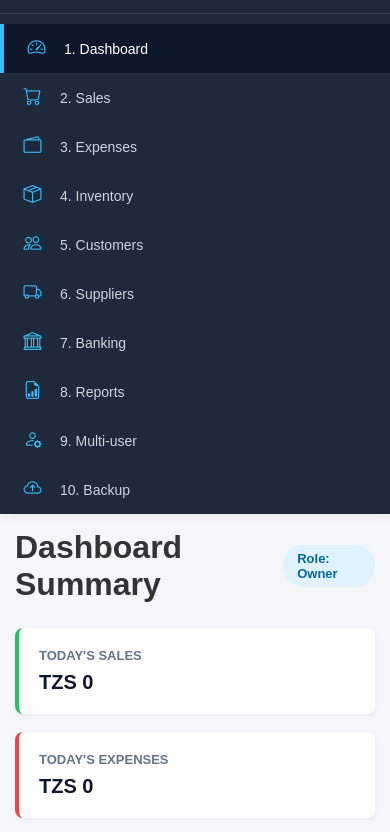
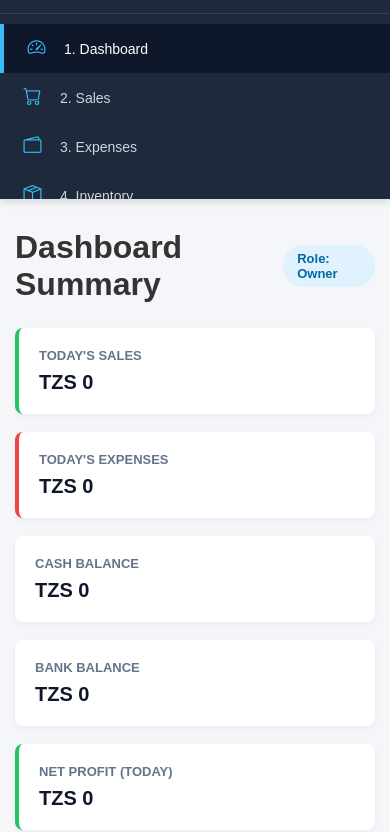
Before and after one commit to mwaki01/wiggle-accounting, a website: page public/index.html in a window 390 px wide. Shown: the part 51-883 px from the top of the page. Drawn offline with nearby package versions, Linux system fonts and the light colour scheme; no server answers.

Commit message:
Fix mobile menu placement above dashboard

```diff
--- a/public/index.html
+++ b/public/index.html
@@ -28,7 +28,7 @@
       box-shadow: 2px 0 10px rgba(0,0,0,0.1);
     }
 
-    /* Ukisogeza cursor (Hover), Sidebar inafunguka */
+    /* Ukisogeza cursor (Hover), Sidebar inafunguka desktop */
     .sidebar:hover {
       width: 250px;
     }
@@ -134,14 +134,36 @@
     th, td { text-align: left; padding: 12px; border-bottom: 1px solid #e2e8f0; font-size: 14px; }
     th { background-color: #f8fafc; color: #475569; }
 
-    /* Responsive Design Kwa Simu */
+    /* --- RESPONSIVE DESIGN KWA SIMU (MENU HAINYONYI DASHBOARD) --- */
     @media (max-width: 768px) {
-      body { flex-direction: column; }
-      .sidebar { width: 100%; height: auto; position: relative; }
-      .sidebar:hover { width: 100%; }
-      .sidebar ul li a span { opacity: 1; }
-      .brand-box h2 { opacity: 1; }
-      .main-content { margin-left: 0; width: 100%; padding: 15px; }
+      body {
+        flex-direction: column !important;
+      }
+
+      .sidebar {
+        position: relative !important;
+        width: 100% !important;
+        height: auto !important;
+        max-height: 250px;
+        overflow-y: auto !important; /* Inaruhusu kuscroll menu kama ni ndefu */
+        box-shadow: 0 4px 6px rgba(0,0,0,0.1);
+        margin-bottom: 15px; /* Inasukuma dashboard chini */
+      }
+
+      .sidebar:hover {
+        width: 100% !important;
+      }
+
+      .sidebar ul li a span,
+      .brand-box h2 {
+        opacity: 1 !important;
+      }
+
+      .main-content {
+        margin-left: 0 !important;
+        width: 100% !important;
+        padding: 15px !important;
+      }
     }
   </style>
 </head>
```
